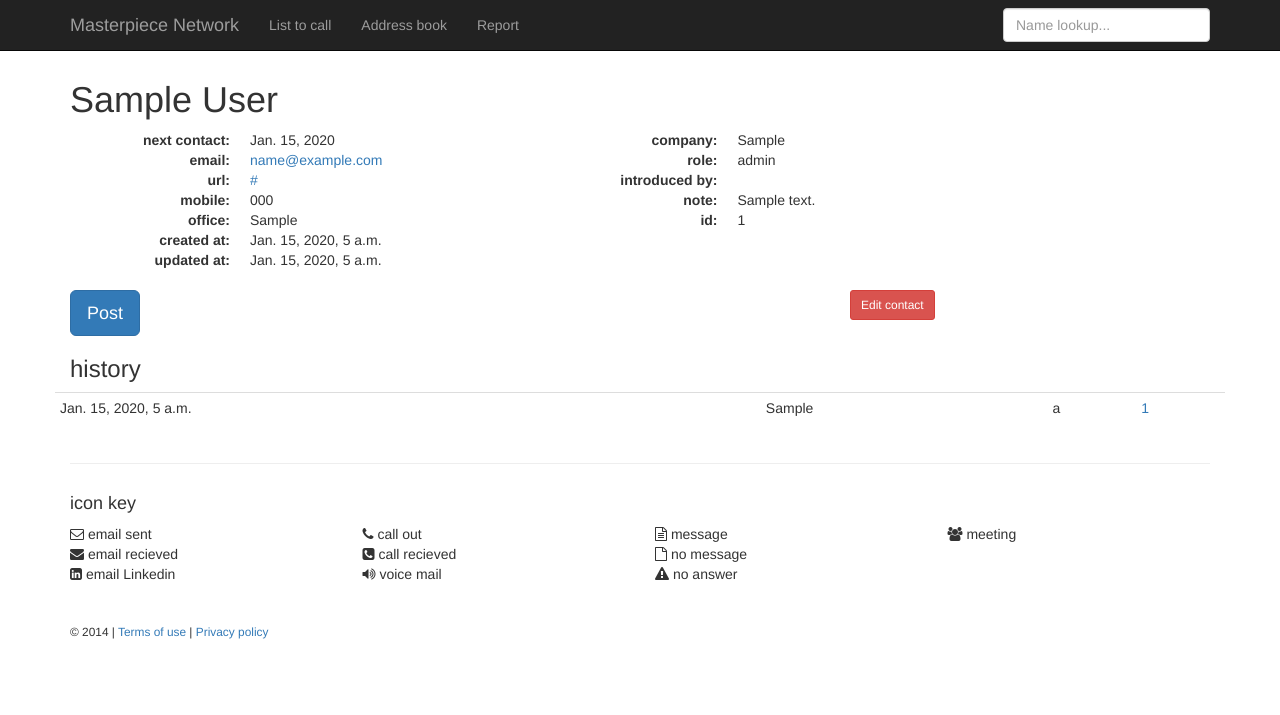
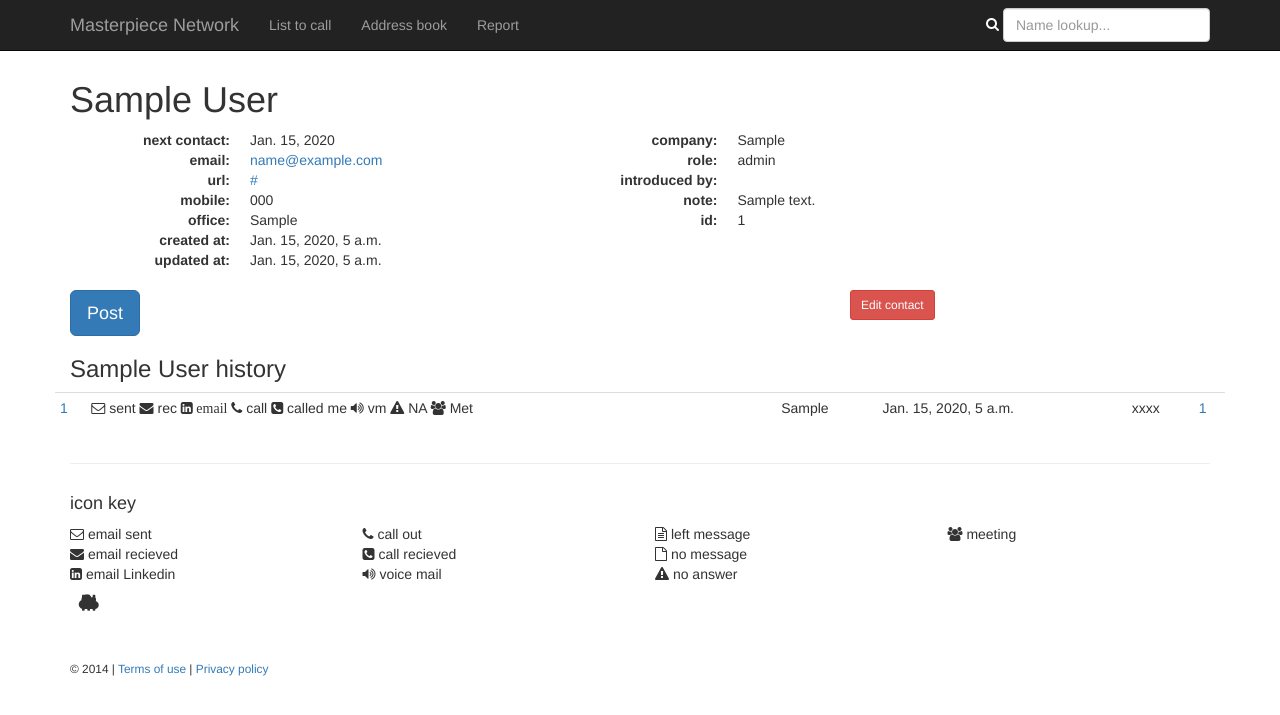
Before and after one commit to mjhea0/calllist, a Django app: page /tocall/detail/1/ in a window 1280 px wide. Shown: the top 715 px of the page. Run offline with Django 3.2, Linux system fonts and the light colour scheme; a user stored in the database is signed in; tables that the repository leaves empty hold one stand-in row (values such as "Sample post"); some libraries are stand-ins or nearby versions.

Commit message:
font awesome icons to history display

```diff
--- a/tocall/templates/base.html
+++ b/tocall/templates/base.html
@@ -35,6 +35,7 @@
             <!-- <li><a href="#contact">Contact</a></li> -->
           </ul>
           <form class="navbar-form navbar-right" role="form">
+              <i class="fa fa-search fa-inverse"></i>
             <div class="form-group">
               <input type="password" placeholder="Name lookup..." class="form-control">
             </div>
--- a/tocall/templates/tocall/detail.html
+++ b/tocall/templates/tocall/detail.html
@@ -37,15 +37,29 @@
 {% else %}
     <p>Egad. Nothing here. contact is empty.</p>
 {% endif %}
+
 {% if history %}
-	<h3>history</h3>
+	<h3>{{ contact.full_name }} history</h3>
 	<div class="row">
 		<table class="table table-condensed">
 			{% for item in history %}
 				<tr>
-					<td>{{ item.contacted_at }}</td>
+					<td><a href="{% url 'tocall:history_item' item.id %}">{{ item.id }}</a></td>
+					<td>
+						{% if item.email_out %}<i class="fa fa-envelope-o"></i> sent{% endif %}
+						{% if item.email_in %}<i class="fa fa-envelope"></i> rec{% endif %}
+						{% if item.email_linkedin %}<i class="fa fa-linkedin-square"> email</i> {% endif %}
+						{% if item.call_out %}<i class="fa fa-phone"></i> call{% endif %}
+						{% if item.call_in %}<i class="fa fa-phone-square"></i> called me{% endif %}
+						{% if item.voice_mail %}<i class="fa fa-volume-up"></i> vm{% endif %}
+						{% if item.message %}<i class="fa fa-file-text-o"></i> msg{% endif %}
+						{% if item.no_message %}<i class="fa fa-file-o"></i> no msg{% endif %}
+						{% if item.no_answer %}<i class="fa fa-warning"></i> NA{% endif %}
+						{% if item.meeting %}<i class="fa fa-users"></i> Met{% endif %}
+					</td>
 					<td>{{ item.write_up }}</td>
-					<td>a</td>
+					<td>{{ item.contacted_at }} </td>
+					<td>xxxx</td>
 					<td><a href="{% url 'tocall:history_item' item.id %}">{{ item.id }}</a></td>
 				</tr>
 			{% endfor %}
@@ -74,7 +88,7 @@
 		<li><i class="fa fa-volume-up"></i> voice mail</li>
 		</div>
 		<div class="col-md-3">
-		<li><i class="fa fa-file-text-o"></i> message</li>
+		<li><i class="fa fa-file-text-o"></i> left message</li>
 		<li><i class="fa fa-file-o"></i> no message</li>
 		<li><i class="fa fa-warning"></i> no answer</li>
 		</div>
@@ -84,4 +98,8 @@
 	</ul>
 	</div>
 
+<span class="fa-stack fa-lg">
+  <i class="fa fa-cloud fa-stack-1x"></i>
+  <i class="fa fa-bars fa-rotate-90 fa-stack-1x"></i>
+</span>
 {% endblock %}
--- a/tocall/templates/tocall/history_item.html
+++ b/tocall/templates/tocall/history_item.html
@@ -2,7 +2,7 @@
 {% block content %}
 
 {% if history %}
-   	<h1>{{ contact.full_name }}</h1>
+   	<h1>{{ history.contact.full_name }}</h1>
    	<dl class="dl-horizontal">
    		<dt>contact:</dt><dd> {{ history.contact.full_name }}</dd>
    		<dt>write up:</dt><dd> {{ history.write_up }}</dd>
@@ -19,7 +19,6 @@
    		<dt>meeting:</dt><dd><i class="fa fa-users"></i>  {{ history.meeting }} </dd>
    		<dt>id:</dt><dd> {{ history.id }}</dd>
    	</dl>
-
 {% else %}
     <p>Egad. Nothing here. history is empty.</p>
 {% endif %}
@@ -43,7 +42,7 @@
 		<li><i class="fa fa-volume-up"></i> voice mail</li>
 		</div>
 		<div class="col-md-3">
-		<li><i class="fa fa-file-text-o"></i> message</li>
+		<li><i class="fa fa-file-text-o"></i> left message</li>
 		<li><i class="fa fa-file-o"></i> no message</li>
 		<li><i class="fa fa-warning"></i> no answer</li>
 		</div>
```
